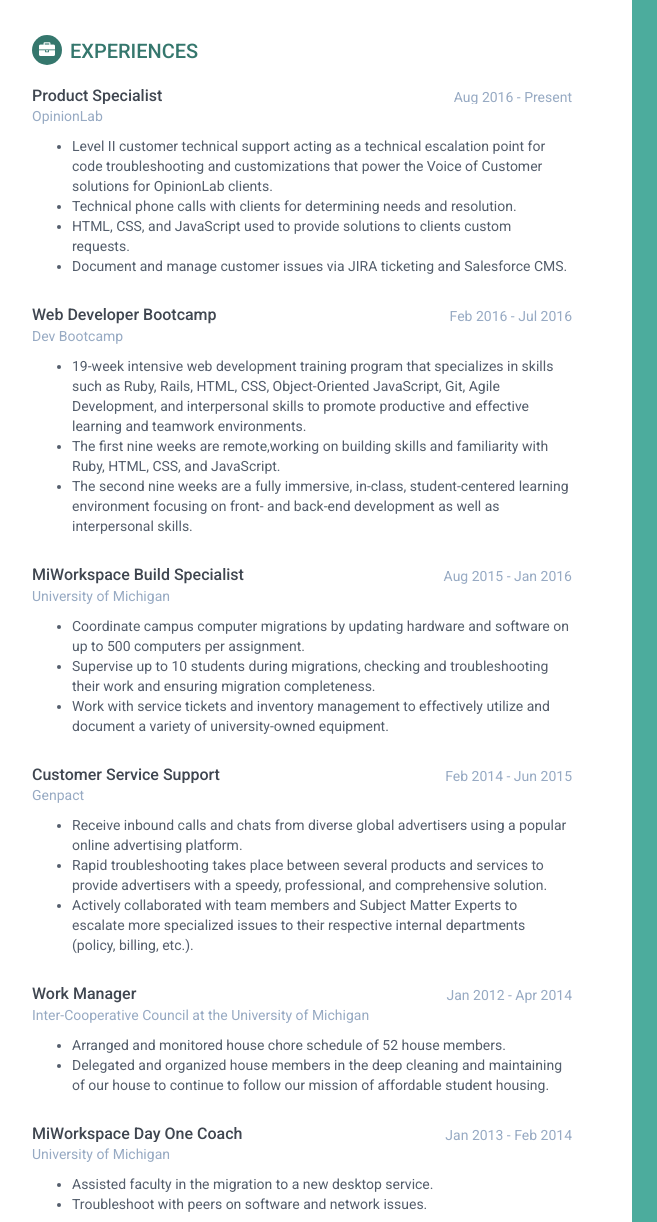
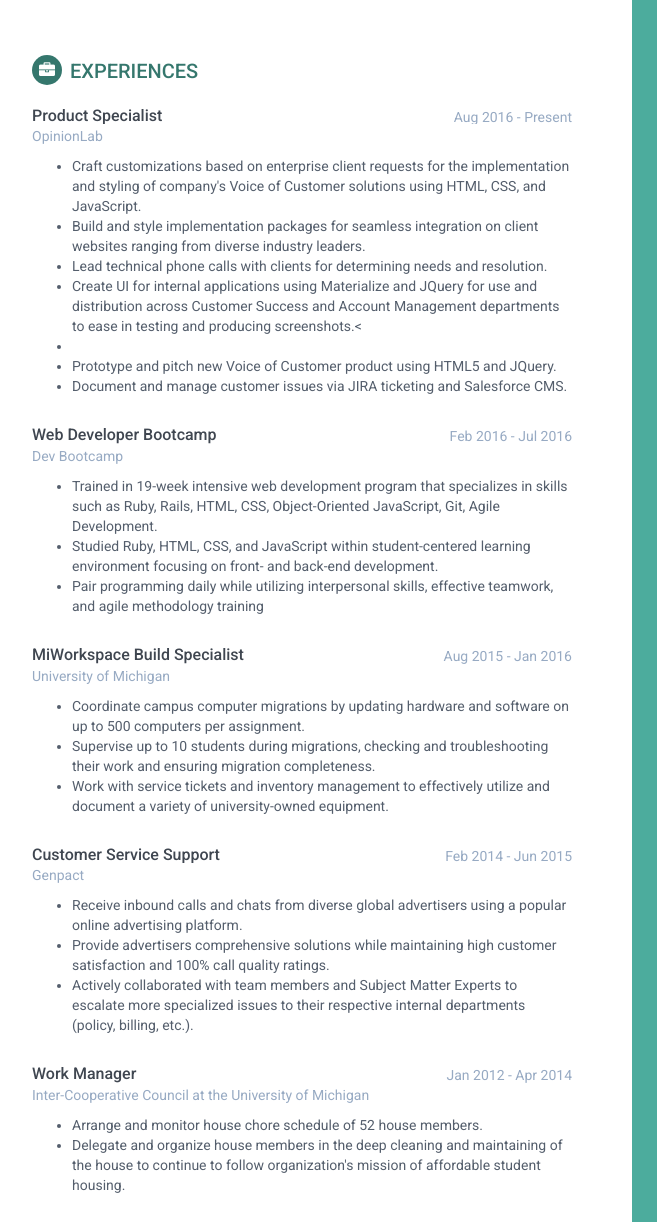
Before and after one commit to xriley/Orbit-Theme, a plain HTML site: page index.html in a window 1280 px wide. Shown: the part 580-1802 px from the top of the page, 188-845 px from the left. Drawn offline with Linux system fonts and the light colour scheme.

Commit message:
Change wording

```diff
--- a/index.html
+++ b/index.html
@@ -8,7 +8,7 @@
     <meta charset="utf-8">
     <meta http-equiv="X-UA-Compatible" content="IE=edge">
     <meta name="viewport" content="width=device-width, initial-scale=1.0">
-    <meta name="description" content="Brittney Braxton is a front-end developer located in Chicago, Illinois. She graduated from the Univrsity of Michigan with a BA in Psychology and uses this background to produce user-friendly websites.">
+    <meta name="description" content="Brittney Braxton is a front-end developer located in Chicago, Illinois. She graduated from the University of Michigan with a BA in Psychology and uses this background to produce user-friendly websites.">
     <meta name="author" content="Brittney Braxton">
     <link rel="shortcut icon" href="favicon.ico">
     <link href='https://fonts.googleapis.com/css?family=Roboto:400,500,400italic,300italic,300,500italic,700,700italic,900,900italic' rel='stylesheet' type='text/css'>
@@ -37,7 +37,7 @@
 
              <div class="summary-container container-block">
                 <h2 class="container-block-title">Summary</h2>
-                <p>Coding has always been a passion of mine, and now that I've graduated from Dev Bootcamp, I'm excited to build creative, fun  projects as  a  web developer. In  my  next career, my goal is to be a part of a meaningful and diverse team where I  can  contribute new ideas.</p>
+                <p>I'm empathetic and team oriented, looking to solve problems using my passion for programming creative, user-first projects. I'm self-motivated and determined to get the job done while continuously learning and expanding my technical knowledge to increase efficiency.</p>
             </div> <!--//summary -->
 
             <div class="contact-container container-block">
@@ -48,51 +48,31 @@
                    <!--  <li class="website"><i class="fa fa-globe"></i><a href="http://themes.3rdwavemedia.com/website-templates/free-responsive-website-template-for-developers/" target="_blank">portfoliosite.com</a></li> -->
                     <li class="linkedin"><i class="fa fa-linkedin"></i><a href="https://www.linkedin.com/in/brittneybraxton" target="_blank">linkedin.com/in/brittneybraxton</a></li>
                     <li class="github"><i class="fa fa-github"></i><a href="https://github.com/mintii/" target="_blank">github.com/mintii</a></li>
-
-<!--                     <li class="twitter"><i class="fa fa-twitter"></i><a href="https://twitter.com/3rdwave_themes" target="_blank">@twittername</a></li>
- -->                </ul>
-            </div><!--//contact-container-->
+              </ul><!--//contact-container-->
+            </div>
             <div class="education-container container-block">
                 <h2 class="container-block-title">Education</h2>
                 <div class="item">
                     <h4 class="degree">Web Developer</h4>
                     <h5 class="meta">Dev Bootcamp</h5>
                     <div class="time">2016</div>
-                </div><!--//item-->
+                </div>
                 <div class="item">
                     <h4 class="degree">BA Psychology</h4>
                     <h5 class="meta">University of Michigan</h5>
                     <div class="time">2013</div>
-                </div><!--//item-->
+                </div>
             </div><!--//education-container-->
-
-            <!-- <div class="interests-container container-block">
-                <h2 class="container-block-title">Interests</h2>
-                <ul class="list-unstyled interests-list">
-                    <li>Climbing</li>
-                    <li>Snowboarding</li>
-                    <li>Cooking</li>
-                </ul>
-            </div> --><!--//interests-->
 
         </div><!--//sidebar-wrapper-->
 
         <div class="main-wrapper">
 
-            <!--//<section class="section summary-section">
-                <h2 class="section-title"><i class="fa fa-user"></i>Career Profile</h2>
-                <div class="summary">
-                    <p>Summarise your career here lorem ipsum dolor sit amet, consectetuer adipiscing elit. You can <a href="http://themes.3rdwavemedia.com/website-templates/orbit-free-resume-cv-template-for-developers/" target="_blank">download this free resume/CV template here</a>. Aenean commodo ligula eget dolor aenean massa. Cum sociis natoque penatibus et magnis dis parturient montes, nascetur ridiculus mus. Donec quam felis, ultricies nec, pellentesque eu.</p>
-                </div><!--//summary-->
-            <!--</section>--><!--//section-->
-
             <section class="section projects-section">
                 <h2 class="section-title"><i class="fa fa-archive"></i>Projects</h2>
-                <!-- <div class="intro">
-                    <p>You can list your side projects or open source libraries in this section. Lorem ipsum dolor sit amet, consectetur adipiscing elit. Vestibulum et ligula in nunc bibendum fringilla a eu lectus.</p>
-                </div> --><!--//intro-->
+
                 <div class="item">
-                    <span class="project-title"><a href="http://project0861.herokuapp.com/">Project 0861</a></span> - <span class="project-tagline">JavaScript map-based game where players explore different meteorites that have fallen onto Earth. Ruby on Rails framework with PostgreSQL database for saving and loading player's progress and keeping track of high scores.</span>
+                    <span class="project-title"><a href="http://project0861.herokuapp.com/">Project 0861</a></span> - <span class="project-tagline">Final project from Dev Bootcamp created in a group of 4 and envisioned within 8 days. JavaScript map-based game where players explore different meteorites that have fallen to Earth. Ruby on Rails framework with a database for saving and loading player's progress and keeping track of high scores. </span>
                 </div><!--//item-->
             </section><!--//section-->
 
@@ -161,9 +141,11 @@
                     </div><!--//meta-->
                     <div class="details">
                         <ul>
-                          <li>Level II customer technical support acting as a technical escalation point for code troubleshooting and customizations that power the Voice of Customer solutions for OpinionLab clients.</li>
-                          <li>Technical phone calls with clients for determining needs and resolution.</li>
-                          <li>HTML, CSS, and JavaScript used to provide solutions to clients custom requests.</li>
+                          <li>Craft customizations based on enterprise client requests for the implementation and styling of company's Voice of Customer solutions using HTML, CSS, and JavaScript.</li>
+                          <li>Build and style implementation packages for seamless integration on client websites ranging from diverse industry leaders.</li>
+                          <li>Lead technical phone calls with clients for determining needs and resolution.</li>
+                          <li>Create UI  for internal applications using Materialize and JQuery for use and distribution across Customer Success and Account Management departments to ease in testing and producing screenshots.<<li>
+                          <li>Prototype and pitch new Voice of Customer product using HTML5 and JQuery.</li>
                           <li>Document and manage customer issues via JIRA ticketing and Salesforce CMS.</li>
                         </ul>
                     </div><!--//details-->
@@ -179,9 +161,9 @@
                     </div><!--//meta-->
                     <div class="details">
                         <ul>
-                          <li>19-week intensive web development training program that specializes in skills such as Ruby, Rails, HTML, CSS, Object-Oriented JavaScript, Git, Agile Development, and interpersonal skills to promote productive and effective learning and teamwork environments.</li>
-                          <li>The first nine weeks are remote,working on building skills and familiarity with Ruby, HTML, CSS, and JavaScript.</li>
-                          <li>The second nine weeks are a fully immersive, in-class, student-centered learning environment focusing on front- and back-end development as well as interpersonal skills.</li>
+                          <li>Trained in 19-week intensive web development program that specializes in skills such as Ruby, Rails, HTML, CSS, Object-Oriented JavaScript, Git, Agile Development.</li>
+                          <li>Studied Ruby, HTML, CSS, and JavaScript within student-centered learning environment focusing on front- and back-end development.</li>
+                          <li>Pair programming daily while utilizing interpersonal skills, effective teamwork, and agile methodology training</li>
                         </ul>
                     </div><!--//details-->
                 </div><!--//item-->
@@ -214,7 +196,7 @@
                     <div class="details">
                       <ul>
                         <li>Receive inbound calls and chats from diverse global advertisers using a popular online advertising platform.</li>
-                        <li>Rapid troubleshooting takes place between several products and services to provide advertisers with a speedy, professional, and comprehensive solution.</li>
+                        <li>Provide advertisers comprehensive solutions while maintaining high customer satisfaction and 100% call quality ratings.</li>
                         <li>Actively collaborated with team members and Subject Matter Experts to escalate more specialized issues to their respective internal departments (policy, billing, etc.).</li>
                       </ul>
                     </div><!--//details-->
@@ -230,8 +212,8 @@
                     </div><!--//meta-->
                     <div class="details">
                       <ul>
-                        <li>Arranged and monitored house chore schedule of 52 house members.</li>
-                        <li>Delegated and organized house members in the deep cleaning and maintaining of our house to continue to follow our mission of affordable student housing.</li>
+                        <li>Arrange and monitor house chore schedule of 52 house members.</li>
+                        <li>Delegate and organize house members in the deep cleaning and maintaining of the house to continue to follow organization's mission of affordable student housing.</li>
                       </ul>
                     </div><!--//details-->
                 </div><!--//item-->
@@ -246,8 +228,8 @@
                     </div><!--//meta-->
                     <div class="details">
                       <ul>
-                        <li>Assisted faculty in the migration to a new desktop service.</li>
-                        <li>Troubleshoot with peers on software and network issues.</li>
+                        <li>Assist faculty in the migration to a new desktop service on new or existing computer devices.</li>
+                        <li>Troubleshoot and consult peers on software and network issues. </li>
                       </ul>
                     </div><!--//details-->
                 </div><!--//item-->
```
